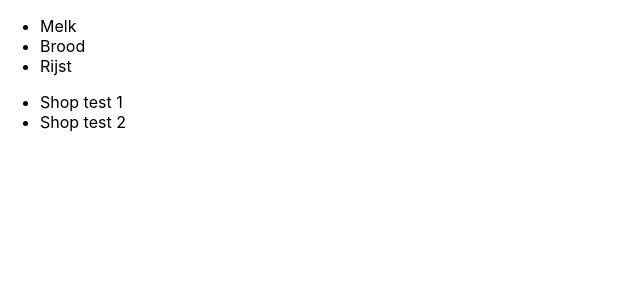
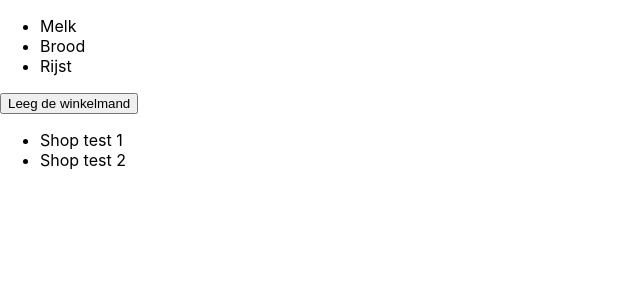
Before and after one commit to PasquinelP/L33-React-my-groceries-app, a React (Create React App) app: page / in a window 1280 px wide. Shown: the top 300 px of the page, without its empty margins (0-640 px from the left). Built offline with nearby package versions, Linux system fonts and the light colour scheme.

Commit message:
add button to empty shoppingCart

```diff
--- a/src/components/ShoppingCart.js
+++ b/src/components/ShoppingCart.js
@@ -5,6 +5,9 @@ const ShoppingCart = (props) => {
 
     return (
       <div>
+        <button onClick={props.emptyCart}>
+          Leeg de winkelmand
+        </button>
         <List items={props.shoppingListItems} />
       </div>
     );
```
